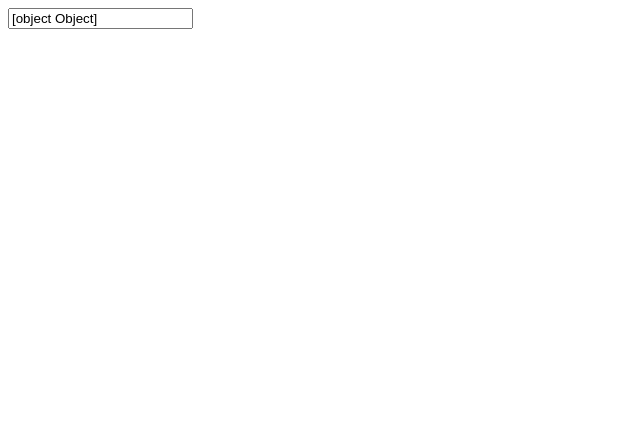
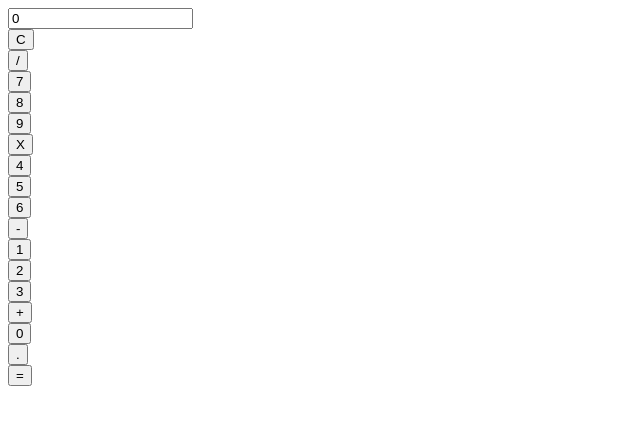
Before and after one commit to yves0409/simple-react-calculator, a React (Create React App) app: page / in a window 1280 px wide. Shown: the top 424 px of the page, without its empty margins (0-640 px from the left). Built offline with nearby package versions, Linux system fonts and the light colour scheme.

Commit message:
button mapping

```diff
--- a/src/App.js
+++ b/src/App.js
@@ -40,7 +40,10 @@ class App extends Component {
     ]
     return (
       <div className="App">
-        <input className="result" type="text" value={this.state}/>
+        <input className="result" type="text" value={this.state.current}/>
+        {buttons.map((btn,i)=> {
+          return <Button symbol={btn.symbol} cols={btn.cols} action={(symbol)=> btn.action}/>
+        })}
       </div>
     )
   }
--- a/src/components/Button.js
+++ b/src/components/Button.js
@@ -4,7 +4,7 @@ class Button extends Component {
     render(){
         return (
             <div>
-                <button className="calc-button">1</button>
+                <button className="calc-button">{this.props.symbol}</button>
             </div>
         )
     }
```
Also changed, not shown: 1 other file (tests, documents, lock files or other folders).
